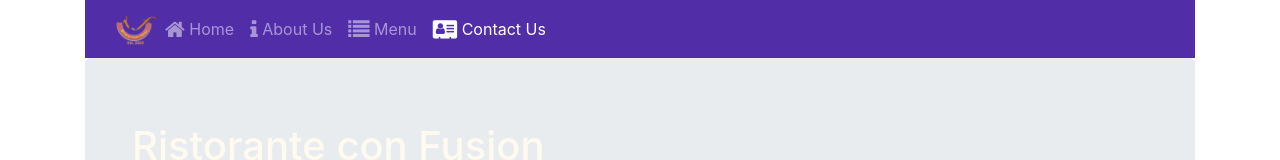
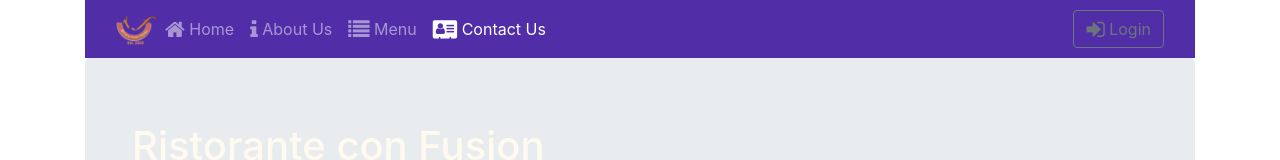
Before and after one commit to samiya-kazi/coursera-react, a React (Create React App) app: page /contactus in a window 1280 px wide. Shown: the top 160 px of the page. Built offline with nearby package versions, Linux system fonts and the light colour scheme.

Commit message:
Uncontrolled Forms

```diff
--- a/package.json
+++ b/package.json
@@ -12,6 +12,7 @@
     "react": "^17.0.1",
     "react-dom": "^17.0.1",
     "react-popper": "^0.9.2",
+    "react-redux-form": "^1.16.8",
     "react-router-dom": "^4.2.2",
     "react-scripts": "4.0.1",
     "reactstrap": "^5.0.0",
--- a/src/components/HeaderComponent.js
+++ b/src/components/HeaderComponent.js
@@ -1,5 +1,7 @@
 import React, { Component } from 'react';
-import { Navbar, NavbarBrand, Nav, NavbarToggler, Collapse, NavItem, Jumbotron } from 'reactstrap';
+import { Navbar, NavbarBrand, Nav, NavbarToggler, Collapse, NavItem, Jumbotron,
+	Button, Modal, ModalHeader, ModalBody,
+    Form, FormGroup, Input, Label } from 'reactstrap';
 import { NavLink } from 'react-router-dom';
 
 class Header extends Component {
@@ -7,9 +9,12 @@
 		super(props);
 
 		this.toggleNav = this.toggleNav.bind(this);
+		this.toggleModal = this.toggleModal.bind(this);
+		this.handleLogin = this.handleLogin.bind(this);
 
 		this.state = {
-			isNavOpen: false
+			isNavOpen: false,
+			isModalOpen: false
 		};
 	}
 
@@ -17,6 +22,20 @@
 		this.setState({
 			inNavOpen: !this.state.isNavOpen
 		});
+	}
+
+
+	toggleModal() {
+		this.setState({
+			isModalOpen: !this.state.isModalOpen
+		});
+	}
+
+
+	handleLogin(event) {
+		this.toggleModal();
+		alert("Username: " + this.username.value + " Password: " + this.password.value + " Remember: " + this.remember.checked);
+		event.preventDefault();
 	}
 
 
@@ -42,6 +61,13 @@
 	                                <NavLink className="nav-link" to='/contactus'><span className="fa fa-address-card fa-lg"></span> Contact Us</NavLink>
 	                            </NavItem>
 				        	</Nav>
+				        	<Nav className="ml-auto" navbar>
+				        		<NavItem>
+				        			<Button outline onClick={this.toggleModal}>
+				        				<span className="fa fa-sign-in fa-lg"></span> Login
+				        			</Button>
+				        		</NavItem>
+				        	</Nav>
 			        	</Collapse>
 			        </div>
 			    </Navbar>
@@ -55,6 +81,28 @@
 			            </div>
 			        </div>
 			    </Jumbotron>
+			    <Modal isOpen={this.state.isModalOpen} toggle={this.toggleModal}>
+			    	<ModalHeader toggle={this.toggleModal}>Login</ModalHeader>
+			    	<ModalBody>
+			    		<Form onSubmit={this.handleLogin}>
+			    			<FormGroup>
+			    				<Label htmlFor="username">Username</Label>
+			    				<Input type="text" id="username" name="username" innerRef={(input) => this.username = input}/>
+			    			</FormGroup>
+			    			<FormGroup>
+			    				<Label htmlFor="password">Password</Label>
+			    				<Input type="password" id="password" name="password" innerRef={(input) => this.password = input}/>
+			    			</FormGroup>
+			    			<FormGroup check>
+                                <Label check>
+                                    <Input type="checkbox" name="remember" innerRef={(input) => this.remember = input}/>
+                                    Remember me
+                                </Label>
+                            </FormGroup>
+                            <Button type="submit" value="submit" color="primary">Login</Button>
+			    		</Form>
+			    	</ModalBody>
+			    </Modal>
 			</React.Fragment>
 		);
 	}
```
Also changed, not shown: 2 other files (tests, documents, lock files or other folders).
